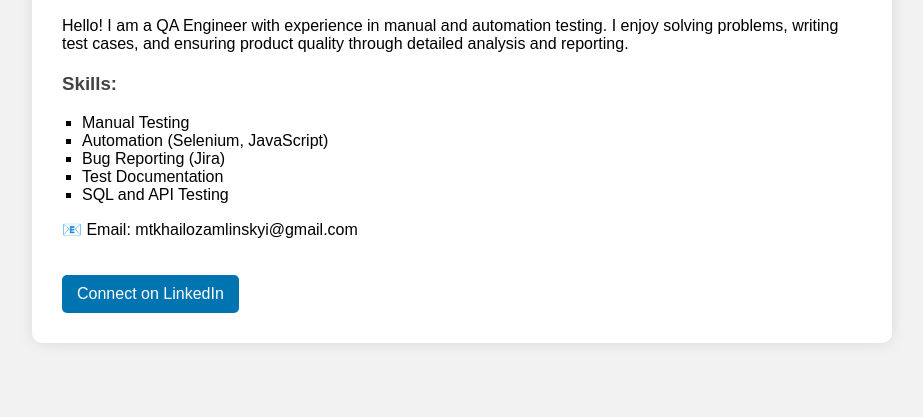
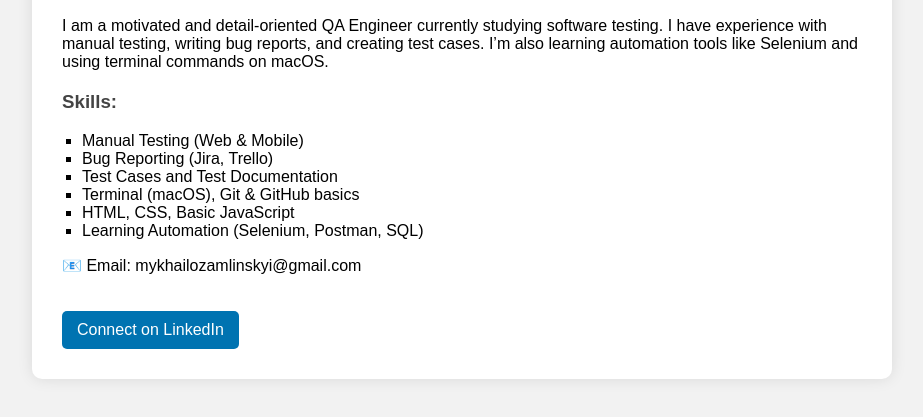
Before and after one commit to Zamykhailo/Zamykhailo, a plain HTML site: page week-2-html-website/index.html in a window 1280 px wide. Shown: the part 371-788 px from the top of the page, without its empty margins (178-1101 px from the left). Drawn offline with Linux system fonts and the light colour scheme.

Commit message:
my first website

```diff
--- a/week-2-html-website/index.html
+++ b/week-2-html-website/index.html
@@ -69,18 +69,23 @@
 
     <img src="Screenshot66.png" alt="Mykhailo photo" class="profile-img">
 
-    <p>Hello! I am a QA Engineer with experience in manual and automation testing. I enjoy solving problems, writing test cases, and ensuring product quality through detailed analysis and reporting.</p>
+    <p>
+I am a motivated and detail-oriented QA Engineer currently studying software testing.
+I have experience with manual testing, writing bug reports, and creating test cases.
+I’m also learning automation tools like Selenium and using terminal commands on macOS.
+</p>
 
-    <h3>Skills:</h3>
-    <ul>
-      <li>Manual Testing</li>
-      <li>Automation (Selenium, JavaScript)</li>
-      <li>Bug Reporting (Jira)</li>
-      <li>Test Documentation</li>
-      <li>SQL and API Testing</li>
-    </ul>
+<h3>Skills:</h3>
+<ul>
+  <li>Manual Testing (Web & Mobile)</li>
+  <li>Bug Reporting (Jira, Trello)</li>
+  <li>Test Cases and Test Documentation</li>
+  <li>Terminal (macOS), Git & GitHub basics</li>
+  <li>HTML, CSS, Basic JavaScript</li>
+  <li>Learning Automation (Selenium, Postman, SQL)</li>
+</ul>
 
-    <p>📧 Email: mtkhailozamlinskyi@gmail.com</p>
+    <p>📧 Email: mykhailozamlinskyi@gmail.com</p>
 
     <a href="https://www.linkedin.com/in/mykhailo-zamlinskyi-6434a2244/" target="_blank" class="link">Connect on LinkedIn</a>
   </div>
```
